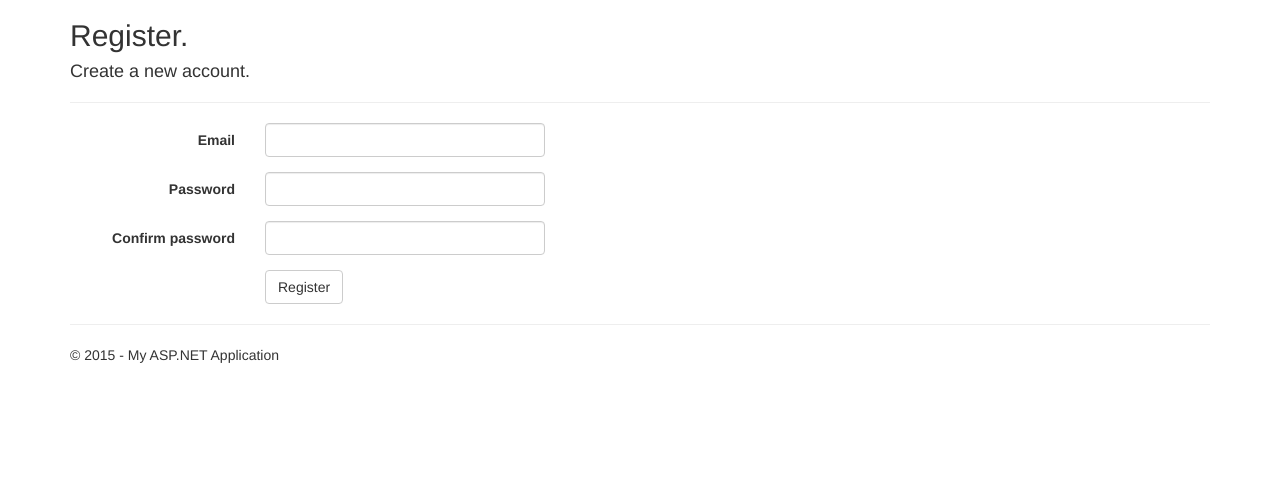
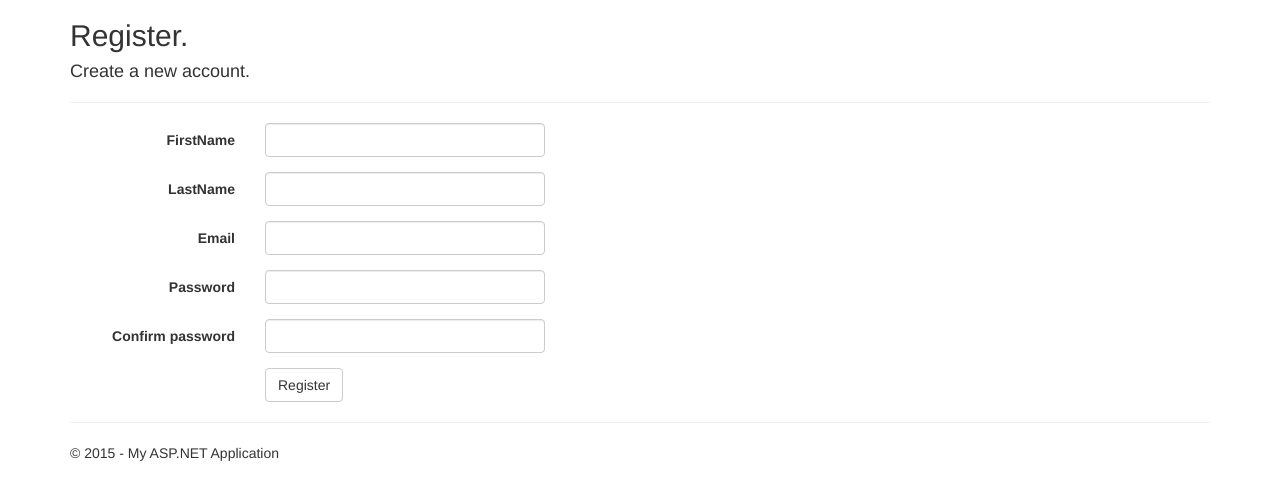
Before and after one commit to TomSchalld/rentilla, an ASP.NET MVC app: template Rentilla/Rentilla/Views/Account/Register.cshtml in a window 1280 px wide. Shown: the part 51-551 px from the top of the page. Run offline with ASP.NET Core 8 and stand-ins for ASP.NET MVC 5, Linux system fonts and the light colour scheme; the template is opened without the code that fills it, so the values that code supplies are empty; the project's own start-up code is not run, and a stand-in starts its controllers and pages; some libraries are stand-ins or nearby versions.

Commit message:
new first name last name

```diff
--- a/Rentilla/Rentilla/Controllers/AccountController.cs
+++ b/Rentilla/Rentilla/Controllers/AccountController.cs
@@ -153,7 +153,7 @@ namespace Rentilla.Controllers
         {
             if (ModelState.IsValid)
             {
-                var user = new ApplicationUser { UserName = model.Email, Email = model.Email };
+                var user = new ApplicationUser { UserName = model.Email, Email = model.Email, FirstName = model.FirstName, LastName = model.LastName };
                 var result = await UserManager.CreateAsync(user, model.Password);
                 if (result.Succeeded)
                 {
--- a/Rentilla/Rentilla/Models/AccountViewModels.cs
+++ b/Rentilla/Rentilla/Models/AccountViewModels.cs
@@ -79,6 +79,12 @@ namespace Rentilla.Models
         [Display(Name = "Confirm password")]
         [Compare("Password", ErrorMessage = "The password and confirmation password do not match.")]
         public string ConfirmPassword { get; set; }
+
+        [Required]
+        public string FirstName { get; set; }
+
+        [Required]
+        public string LastName { get; set; }
     }
 
     public class ResetPasswordViewModel
--- a/Rentilla/Rentilla/Models/IdentityModels.cs
+++ b/Rentilla/Rentilla/Models/IdentityModels.cs
@@ -9,6 +9,10 @@ namespace Rentilla.Models
     // You can add profile data for the user by adding more properties to your ApplicationUser class, please visit http://go.microsoft.com/fwlink/?LinkID=317594 to learn more.
     public class ApplicationUser : IdentityUser
     {
+        public string FirstName { get; set; }
+
+        public string LastName { get; set; }
+
         public async Task<ClaimsIdentity> GenerateUserIdentityAsync(UserManager<ApplicationUser> manager)
         {
             // Note the authenticationType must match the one defined in CookieAuthenticationOptions.AuthenticationType
--- a/Rentilla/Rentilla/Views/Account/Register.cshtml
+++ b/Rentilla/Rentilla/Views/Account/Register.cshtml
@@ -11,6 +11,21 @@
     <h4>Create a new account.</h4>
     <hr />
     @Html.ValidationSummary("", new { @class = "text-danger" })
+
+    <div class="form-group">
+        @Html.LabelFor(m => m.FirstName, new { @class = "col-md-2 control-label" })
+        <div class="col-md-10">
+            @Html.TextBoxFor(m => m.FirstName, new { @class = "form-control" })
+        </div>
+    </div>
+
+    <div class="form-group">
+        @Html.LabelFor(m => m.LastName, new { @class = "col-md-2 control-label" })
+        <div class="col-md-10">
+            @Html.TextBoxFor(m => m.LastName, new { @class = "form-control" })
+        </div>
+    </div>
+
     <div class="form-group">
         @Html.LabelFor(m => m.Email, new { @class = "col-md-2 control-label" })
         <div class="col-md-10">
```
Also changed, not shown: Rentilla/Rentilla/App_Start/IdentityConfig.cs (+4 -4 lines).
